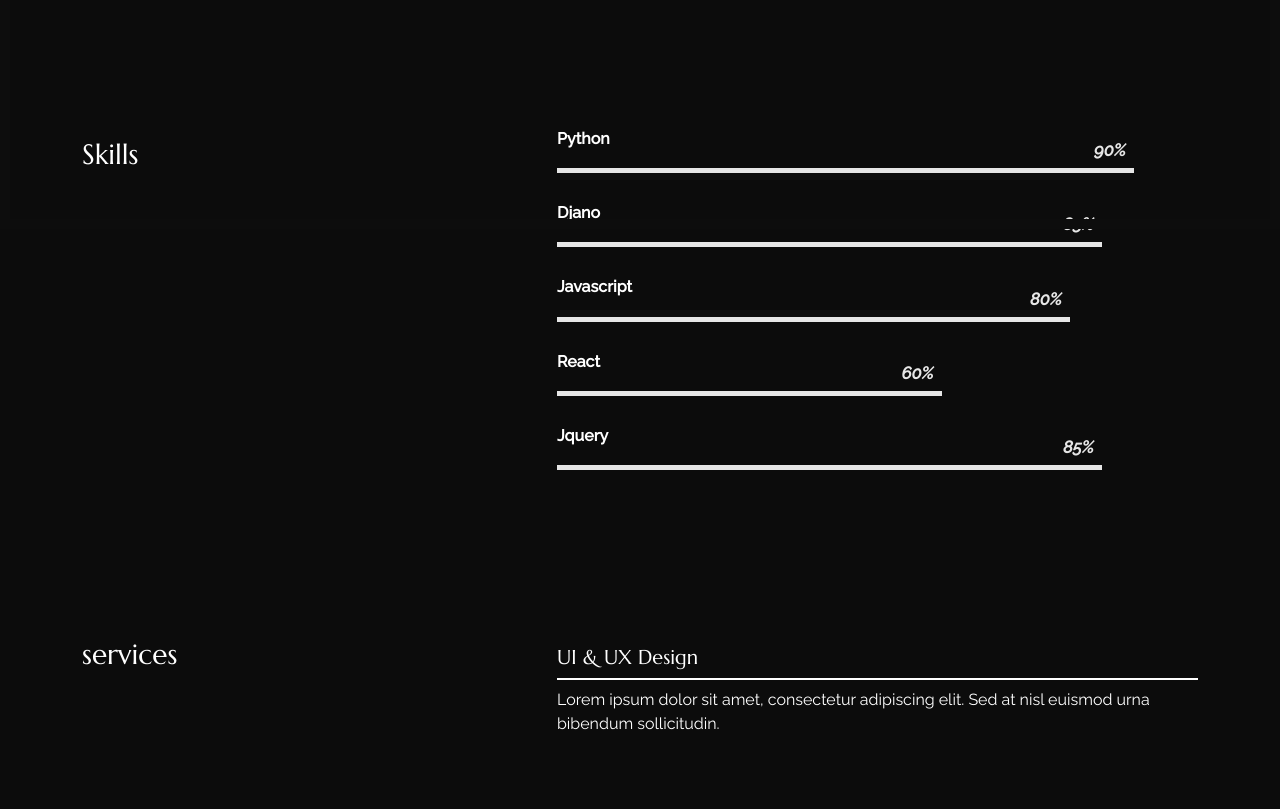
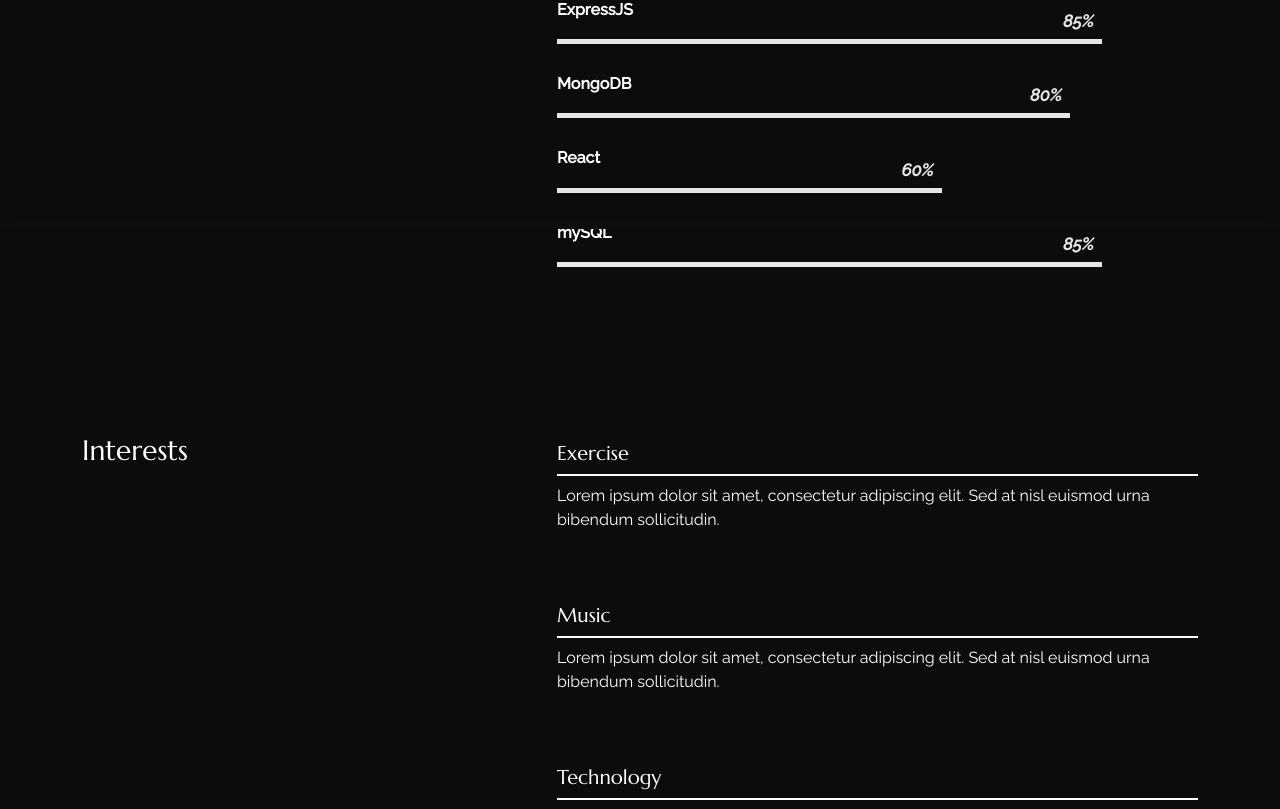
Before and after one commit to dhclarke99/final-portfolio, a React (Create React App) app: page /about in a window 1280 px wide. Shown: the part 571-1380 px from the top of the page. Built offline with nearby package versions, Linux system fonts and the light colour scheme.

Commit message:
updated profile picture

```diff
--- a/src/content_option.js
+++ b/src/content_option.js
@@ -3,7 +3,7 @@
 import datePlanner from './assets/images/DatePlanner.png';
 import weatherDashboard from './assets/images/WeatherDashboard.png';
 import noteTaker from './assets/images/NoteTaker.png';
-
+import prof from './assets/images/prof.png';
 
 const logotext = "David";
 const meta = {
@@ -19,25 +19,25 @@
         third: "I develop full-stack apps",
     },
     description: "Software Engineer - Full-Stack Applications - NYC",
-    your_img_url: "https://images.unsplash.com/photo-1514790193030-c89d266d5a9d",
+    your_img_url: prof,
 };
 
 const dataabout = {
     title: "About Myself",
-    aboutme: "I am a full-stack software engineer specializing in the MERN (Mongodb, ExpressJS, React, NodeJS) application stack. I live in New York City and recently completed a rigorous coding bootcamp with the University of Pennsylvania, and am now in search of my first job as a software engineer. ",
+    aboutme: "I am a full-stack software engineer specializing in the MERN (Mongodb, ExpressJS, React, NodeJS) application stack. I live in New York City and recently completed a rigorous coding bootcamp with the University of Pennsylvania, and am now in search of my first job as a software engineer.",
 };
 const resume = "http://localhost:3000/David_Hernandez_Clarke_Resume-v2.pdf";
 
 const skills = [{
-    name: "Python",
+    name: "Javascript",
     value: 90,
 },
 {
-    name: "Djano",
+    name: "ExpressJS",
     value: 85,
 },
 {
-    name: "Javascript",
+    name: "MongoDB",
     value: 80,
 },
 {
@@ -45,21 +45,21 @@
     value: 60,
 },
 {
-    name: "Jquery",
+    name: "mySQL",
     value: 85,
 },
 ];
 
-const services = [{
-    title: "UI & UX Design",
+const interests = [{
+    title: "Exercise",
     description: "Lorem ipsum dolor sit amet, consectetur adipiscing elit. Sed at nisl euismod urna bibendum sollicitudin.",
 },
 {
-    title: "Mobile Apps",
+    title: "Music",
     description: "Lorem ipsum dolor sit amet, consectetur adipiscing elit. Sed at nisl euismod urna bibendum sollicitudin.",
 },
 {
-    title: "Wordpress Design",
+    title: "Technology",
     description: "Lorem ipsum dolor sit amet, consectetur adipiscing elit. Sed at nisl euismod urna bibendum sollicitudin.",
 },
 ];
@@ -123,7 +123,7 @@
     dataportfolio,
     resume,
     skills,
-    services,
+    interests,
     introdata,
     contactConfig,
     socialprofils,
--- a/src/pages/about/index.js
+++ b/src/pages/about/index.js
@@ -7,7 +7,7 @@
   meta,
   resume,
   skills,
-  services,
+  interests,
 } from "../../content_option";
 
 export const About = () => {
@@ -45,18 +45,6 @@
             </div>
           </Col>
         </Row>
-        <Row className=" sec_sp">
-          <Col lg="5">
-            <h3 className="color_sec py-4">Resume</h3>
-          </Col>
-          <Col lg="7">
-
-              <button onClick={()=>{downloadFile(resume)}}>
-        Download my Resume
-      </button>
-
-          </Col>
-        </Row>
         <Row className="sec_sp">
           <Col lg="5">
             <h3 className="color_sec py-4">Skills</h3>
@@ -83,10 +71,10 @@
         </Row>
         <Row className="sec_sp">
           <Col lang="5">
-            <h3 className="color_sec py-4">services</h3>
+            <h3 className="color_sec py-4">Interests</h3>
           </Col>
           <Col lg="7">
-            {services.map((data, i) => {
+            {interests.map((data, i) => {
               return (
                 <div className="service_ py-4" key={i}>
                   <h5 className="service__title">{data.title}</h5>
@@ -96,6 +84,18 @@
             })}
           </Col>
         </Row>
+        <Row className=" sec_sp">
+          <Col lg="5">
+            <h3 className="color_sec py-4">Resume</h3>
+          </Col>
+          <Col lg="7">
+
+              <button onClick={()=>{downloadFile(resume)}}>
+        Download my Resume
+      </button>
+
+          </Col>
+        </Row>
       </Container>
     </HelmetProvider>
   );
```
Also changed, not shown: src/assets/images/prof.png (added).
